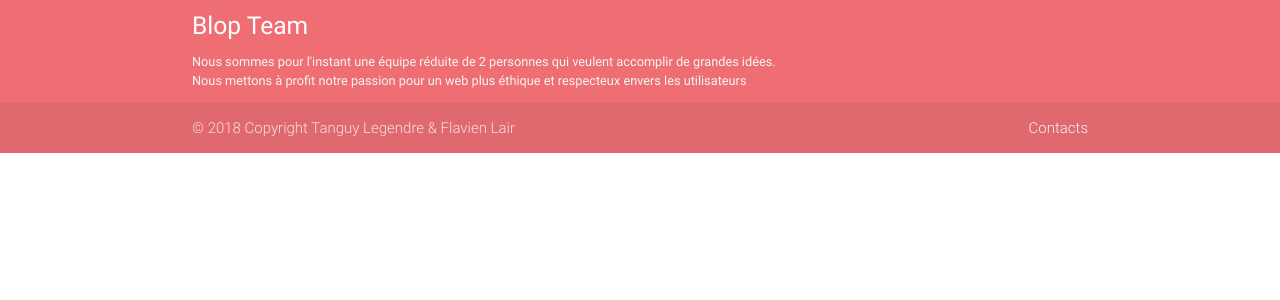
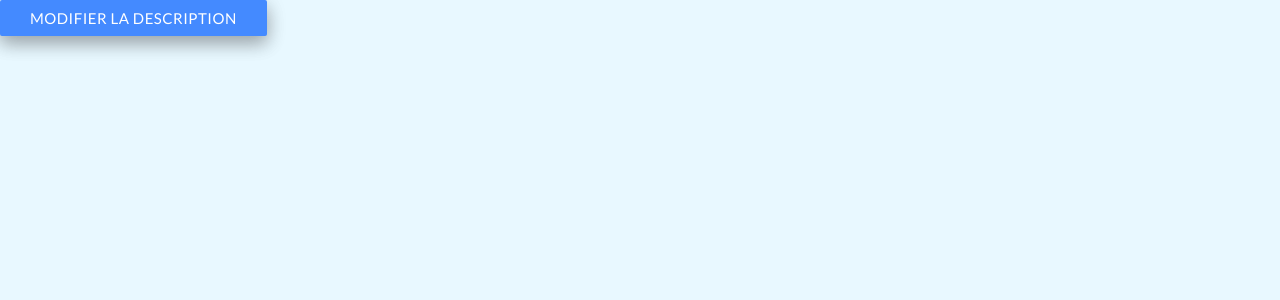
Before and after one commit to Moustick95/Interpeople2, a PHP site: page /test.html in a window 1280 px wide. Shown: the top 300 px of the page. Run offline with PHP 8.4, Linux system fonts and the light colour scheme; some libraries are stand-ins or nearby versions; some web fonts are replaced.

Commit message:
et 1 commit  !

```diff
--- a/css/styleMur.css
+++ b/css/styleMur.css
@@ -19,6 +19,7 @@ html
 .commentaireUnique
 {
     background-color: #B4DCED;
+
 }
 
 #ajouterCommentaire
@@ -106,8 +107,7 @@ html
 .tailleBlocNouveau
 {
     min-height: 125px !important;
-    background-color: #67B8DE;
-    background-color: rgb(139, 170, 196);
+    background-color: #B4DCED;
 }
 
 #statsCommentaires
@@ -142,6 +142,8 @@ html
 .cartePoste
 {
     background-color: rgb(139, 170, 196);
+    background-color: #B4DCED;
+
 }
 
 textarea{
--- a/css/styleProfil.css
+++ b/css/styleProfil.css
@@ -5,6 +5,20 @@ html,body
     height: 100vh;
     overflow-x: hidden;
     background-color: #E8F8FF;
+}
+
+#overlay {
+    position: fixed;
+    display: none;
+    width: 100%;
+    height: 100%;
+    top: 0;
+    left: 0;
+    right: 0;
+    bottom: 0;
+    background-color: rgba(0,0,0,0.5);
+    z-index: -1;
+    cursor: pointer;
 }
 
 h4
@@ -324,3 +338,19 @@ color: grey !important;
     }
 
 }
+
+@media screen and (max-width: 1000px)
+
+{
+    form{
+        display: flex;
+        justify-content: center;
+    }
+
+    #infosUtilisateur a{
+        font-size: 0.85em;
+    }
+    #infosUtilisateur button{
+        font-size: 0.85em;
+    }
+}
--- /dev/null
+++ b/demo_test.txt
@@ -0,0 +1 @@
+fqijfiojso jsoijf lqjsklj foi
--- a/index.html
+++ b/index.html
@@ -72,7 +72,7 @@
 
     <!-- Bouton de connexion -->
     <div id="ensembleBouton">
-        <div  id="BoutonLogIn">
+        <div id="BoutonLogIn">
             <a class=" z-depth-3 btn btn-large indigo lighten  waves-effect waves-light modal-trigger " id="connexion" href="#modal1">Connexion</a>
         </div>
         <div id="boutonConnexion">
@@ -91,7 +91,8 @@
             </div>
             <h4>Connexion à InterPeople</h4>
             <p>Bienvenue cher utilisateur</p>
-            <form class="center-align">
+
+                <form class="center-align col m6">
                     <div class="input-field ">
                         <input type="email" id="email2" class="validate">
                         <label class="active" for="email2">Email</label>
--- a/js/pageProfil.js
+++ b/js/pageProfil.js
@@ -12,19 +12,19 @@ $(document).ready(function () {
     }
     );
 
-    $('#modal1Fermer').click(function(){
+    $('#modal1Fermer').click(function () {
         $('#modal1').modal('close');
     })
-    $('#modal2Fermer').click(function(){
+    $('#modal2Fermer').click(function () {
         $('#modal2').modal('close');
     })
-    $('#modal3Fermer').click(function(){
+    $('#modal3Fermer').click(function () {
         $('#modal3').modal('close');
     })
-    $('#modal4Fermer').click(function(){
+    $('#modal4Fermer').click(function () {
         $('#modal4').modal('close');
     })
-    $('#modal5Fermer').click(function(){
+    $('#modal5Fermer').click(function () {
         $('#modal5').modal('close');
     })
 
@@ -32,12 +32,6 @@ $(document).ready(function () {
 
     $('input#input_text, textarea#textarea1').characterCounter();
     $(".loader").hide();
-
-    //Focus sur la modal à l'ouverture
-    $('#connexion').click(function () {
-        $('#modal1').modal('open');
-        $('#email2').focus();
-    });
 
     //Fermeture du modal par le bouton
     $('#modal2Fermer').click(function () {
@@ -67,7 +61,12 @@ $(document).ready(function () {
 
     //Supprime le compte
     $('#supprimerCompte').click(function () {
-        confirm('T\'es sur de toi ?');
+        if (confirm('T\'es sur de toi ?')) {
+            let mdp = prompt('Saisie ton mot de passe');
+            if (mdp == 'test') {
+                alert('Compte supprimé');
+            }
+        }
     });
 
     //Fonction pour ajouter les boutons d'éditions
@@ -123,8 +122,6 @@ $(document).ready(function () {
         });
     });
 
-
-
     //Bouton qui affiche les modal
     $('#boutonDescription').click(function () {
         if ($('#case1').hasClass('active')) {
--- a/test.html
+++ b/test.html
@@ -1,66 +1,92 @@
 <!DOCTYPE html>
-<html lang="en">
+<html lang="fr">
 
 <head>
     <meta charset="UTF-8">
-    <meta nom="viewport" content="width=device-width, initial-scale=1.0">
+    <meta name="viewport" content="width=device-width, initial-scale=1.0">
     <meta http-equiv="X-UA-Compatible" content="ie=edge">
     <!--Import Google Icon Font-->
     <link href="https://fonts.googleapis.com/icon?family=Material+Icons" rel="stylesheet">
+
     <!--Import materialize.css-->
     <link type="text/css" rel="stylesheet" href="css/materialize.min.css" media="screen,projection" />
 
+    <!--Import Fonts -->
     <link href="https://fonts.googleapis.com/css?family=Oswald" rel="stylesheet">
     <link href="https://fonts.googleapis.com/css?family=Montserrat" rel="stylesheet">
     <link href="https://fonts.googleapis.com/css?family=Patua+One" rel="stylesheet">
+    <link href="https://fonts.googleapis.com/css?family=Poppins" rel="stylesheet">
+    <link href="https://fonts.googleapis.com/css?family=Lato" rel="stylesheet">
 
+    <!-- Import CSS -->
+    <link rel="stylesheet" href="css/styleProfil.css">
+    <link rel="stylesheet" href="css/styleSideNav.css">
+    <!-- Import CSS -->
 
-    <title>Interpeople Material</title>
+    <title>Profil/Interpeople</title>
+
 </head>
+
 <style>
-    .page-footer
-    {
-        padding: 0 !important;
-    }
-    #ligneFooter
-    {
-        margin-bottom: 0 !important;
-    }
-    #texteFooter
-    {
-        font-size: 0.85em;
-    }
+
 </style>
 
 <body>
     <!--Import jQuery before materialize.js-->
-    <script type="text/javascript" src="https://code.jquery.com/jquery-3.2.1.min.js"></script>
+    <script type="text/javascript" src="js/jquery-3.3.1.min.js"></script>
     <script type="text/javascript" src="js/materialize.min.js"></script>
+    <!--Import jQuery before materialize.js-->
+        <a href="#modal1" class="btn blue accent-2 hoverable waves-effect z-depth-2 modal-trigger" id="boutonDescription">Modifier la description</a>
 
-    <footer class="page-footer">
-        <div class="container">
-            <div class="row" id="ligneFooter">
-                <div class="col l8 s12">
-                    <h5 class="white-text">Blop Team</h5>
-                    <p class="grey-text text-lighten-4" id="texteFooter">
-                        Nous sommes pour l'instant une équipe réduite de 2 personnes qui veulent accomplir de grandes idées.
-                        Nous mettons à profit notre passion pour un web plus éthique et respecteux envers les utilisateurs
-                    </p>
+  <!-- Modal Description -->
+  <div id="modal1" class="modal">
+        <div class="modal-content center-align">
+            <div class="col s12 right-align">
+                <button class="btn red" id="modal1Fermer">
+                    <i class="material-icons">close</i>
+                </button>
+            </div>
+            <h4>Description</h4>
+            <div class="container">
+                <div class="row">
+                    <div class="col m12 l8 offset-l2">
+                        <!-- Formulaire -->
+                        <form action="">
+                            <label for="formDescription">Saisissez votre nouvelle description</label>
+                            <textarea id="formDescription" class="materialize-textarea blue lighten-5" data-length="120" maxlength="120"></textarea>
+                        </form>
+                        <!-- Formulaire -->
+                        <button id="nouvelleDescription" class="modal-action modal-close waves-effect waves-green btn-flat blue lighten-4 black-text">Confirmer</button>
+                    </div>
                 </div>
             </div>
         </div>
-        <div class="footer-copyright">
-            <div class="container">
-                © 2018 Copyright Tanguy Legendre & Flavien Lair
-                <a class="grey-text text-lighten-4 right" href="#!">Contacts</a>
-            </div>
+        <div class="modal-footer">
         </div>
-    </footer>
+    </div>
+    <!-- Modal Description  -->
 
-    <script>
+    <script src="js/pageProfil.js"></script>
+    <script src="js/sideNav.js"></script>
 
-    </script>
+
 
 </body>
+<script>
+        $(document).ready(function(){
+                $('.modal').modal({
+                dismissible: false, // Modal can be dismissed by clicking outside of the modal
+                opacity: .25, // Opacity of modal background
+                inDuration: 300, // Transition in duration
+                outDuration: 150, // Transition out duration
+                startingTop: '4%', // Starting top style attribute
+                endingTop: '10%', // Ending top style attribute
+            }
+            );
 
+            $('#modal1Fermer').click(function () {
+                $('#modal1').modal('close');
+            })
+        });
+</script>
 </html>
```
Also changed, not shown: css/style.css (+25 -4 lines), css/styleAmis.css (+9 -0 lines), pageAmis.html (+11 -8 lines), pageProfil.html (+15 -9 lines). Lines whose indentation alone changed are shown as unchanged.
